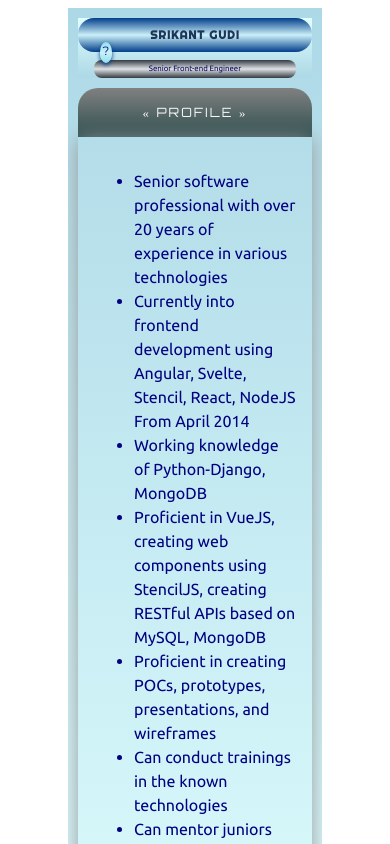
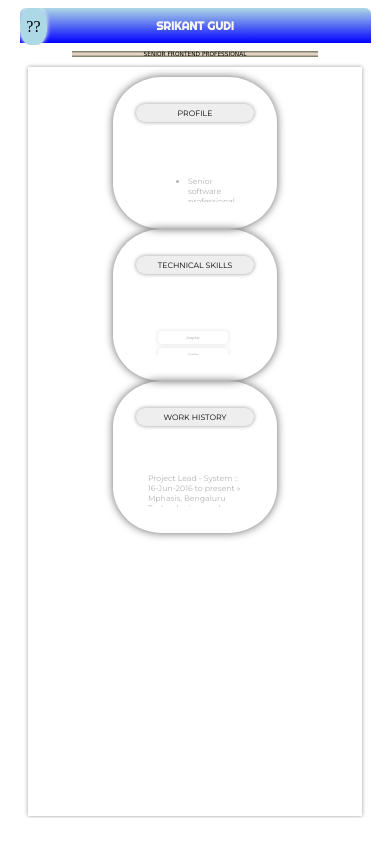
Before and after one commit to srikantgudi/srikantgudi.github.io, a Svelte app: page / in a window 390 px wide. Shown: the top 844 px of the page. Built offline with nearby package versions, Linux system fonts and the light colour scheme; a web font is replaced by a local one.

Commit message:
Update App.svelte

```diff
--- a/src/App.svelte
+++ b/src/App.svelte
@@ -1,285 +1,236 @@
 <script>
 	import { data } from './data/data.js'
-	const winResize = e => {
-		console.log('win-resize: e', e);
+</script>
+
+<style>
+	.container {
+		width: 90vw;
+		height: 96vh;
+		margin: 0 auto;
+		overflow: hidden;
 	}
-	let showInfo = false;
-</script>
-<style>
-	#app {
-		width: 60vw;
-		height: auto;
-		margin: 0 auto;
+	.pageheader {
+		background: linear-gradient(lightblue,blue);
+		border-radius: 1.5vw 1.5vw 0 0;
+		margin-bottom: 8px;
+	}
+	.pagetitle {
+		display: flex;
 		padding: 10px;
-		background: linear-gradient(lightblue,lightcyan,lightblue);
-		color: navy;
-		line-height: 1.2;
-		font-family: Montserrat;
+		flex-flow: row;
+		justify-content: center;
+		color: whitesmoke;
+		font-size: 3vw;
+		font-family:  Righteous;
+		text-transform: uppercase;
+		font-weight:600;
 	}
 	.info {
 		position: absolute;
-		top: 2em;
+		z-index: 999;
+		top: 1vh;
+		left: 5vw;
+		width: 2vw;
+		height: 2vh;
+		display: flex;
+		overflow: hidden;
+		flex-flow: column;
+		align-items: center;
+		padding: 10px;
+		box-shadow: 0 0 4px #fff;
+		background: linear-gradient(lightblue,lightblue);
+		transition: all 0.5s;
+		border-radius: 40%;
+	}
+	.info:hover {
+		width: fit-content;
+		height: fit-content;
+		line-height: 1.5;
+		top: 2vh;
+		left: 6vw;
+		cursor: pointer;
+	}
+	.infobtn {
+		display: block;
+		cursor: pointer;
+	}
+	.info:hover {
+		border-radius: 10%;
+	}
+	.info:hover > .infobtn {
+		display: none;
+	}
+	.infotext {
+		display: none;
+		font-size: 1.2vw;
+	}
+	.info:hover > .infotext {
+		display: block;
+		width: fit-content;
+		height: fit-content;
+	}
+	.positiontitle {
+		font-family: 'Comic Sans MS';
+		font-size: 1.5vw;
+		display: flex;
+		width: 70%;
+		margin: 0 auto;
+		margin-bottom: 10px;
+		justify-content: space-around;
+		background: linear-gradient(#6b705c,#ffe8d6,#6b705c);
+	}
+	.content {
+		padding: 10px;
+		display: flex;
+		flex-flow: column;
+		height: 90%;
+	}
+	.panel {
+		box-shadow: 0 0 8px #666666;
+		border-radius: 30%;
+		width: 50%;
+		height: 20%;
+		margin: 0 auto;
+		padding: 1%;
 		display: flex;
 		flex-flow: column;
 		align-items: center;
-		box-shadow: 0 2px 4px #023e8a;
-		padding: 4px;
-		border-radius: 50%;
-		transition: all 0.5s;
-		background: linear-gradient(#90e0ef,#caf0f8,#90e0ef);
-		color: navy;
-	}
-	.info.active {
-		box-shadow: 0 2px 14px #457b9d;
-		border-radius: 10%;
-	}
-	.infobtn {
-		cursor: pointer;
-		display: flex;
-		align-items: center;
 		justify-content: space-around;
-		width: 1em;
-		border-radius: 50%;
-	}
-	.infobtn.hide {
-		display: none;
-	}
-	.infoclose {
-		cursor: pointer;
-		border: none;
-		border-radius: 50%;
-		background-color: lightgrey;
-	}
-	.info-content {
-		display: none;
-	}
-	.info-content.active {
-		display: flex;
-		flex-flow: column;
-		gap: 10px;
-		transition: all 1s;
-		height: 15vh;
-	}
-	.grad-lite {
-		background: linear-gradient(lightcyan,lightblue);
-		color: navy;
-	}
-	.grad-dark {
-		background: linear-gradient(grey, darkslategrey);
-		color: whitesmoke!important;
-	}
-	.profile {
-		font-family: Montserrat;
-	}
-	.pagetitle {
-		height: 3em;
-		background: linear-gradient(#023e8a,#caf0f8,#023e8a);
-		color: whitesmoke;
-		border-radius: 1em;
-		text-align: center;
-		padding: 10px;
-	}
-	.name {
-		font-family: Righteous;
-		font-weight: 600;
-		font-size: 3vw;
-		letter-spacing: 1px;
-		text-transform: uppercase;
-		color: #1d3557;
-	}
-	@keyframes animPositionTitle {
-		from {color: beige;}
-		to {color: #03045e;}
-	}
-	.positiontitle {
-		font-size: 2vw;
-		font-family: Ubuntu;
-		font-weight: 600;
-		padding: 1vw 1vh;
-		margin: 1vh 4vw;
-		background: linear-gradient(#343a40,#dee2e6,#343a40);
-		color: #6d6875;
-		border-radius: 1em;
-		animation: animPositionTitle 5s ease-in-out infinite reverse;
-	}
-	.space-around {
-		display: flex;
-		justify-content: space-around;
-		align-items: center;
-	}
-	.sectiontitle {
-		display: flex;
-		flex-flow: column;
-		margin-top: 10px;
-		font-size: 1.8vw;
-		font-family: Orbitron;
-		letter-spacing: 2px;
-		color: navy;
-		padding: 2vh 2vw;
-		background-color: lightblue;
-		border-radius: 20px 20px 0 0;
-	}
-	.profile {
-		font-family: Ubuntu;
-		line-height: 1.5;
-		padding: 1em;
 		transition: all 1s;
 	}
-	.contact-item {
-		min-width: 30%;
+	.panel-header {
+		box-shadow: 0 0 4px #999;
+		padding: 4px;
+		width: 70%;
 		text-align: center;
+		transition: all 1s;
+		border-radius: 10px;
+		background-color: #eeeeee;
+		font-size: 2vw;
 	}
-	.box {
-		box-shadow: 0 2px 20px #999999;
-		border-radius: 0 0 10px 10px
+	.panel:hover {
+		border-radius: 10px 10px 0 0;
+		width: 70%;
+		height: 50%;
+		box-shadow: 0 4px 12px #009;
+		background: linear-gradient(#0096c7,#caf0f8,#0096c7);
 	}
-	.list {
-		padding: 10px 20px;
+	.panel-content {
+		width: 60%;
+		opacity: 0.3;
+		height: 4vh;
+		overflow: hidden;
+		transition: all 1s;
 	}
-	.edu {
-		font-size: 12px;
+	.panel:hover > .panel-header {
+		width: 90%;
+		font-size: 1.5vw;
+		margin: 0 auto;
+		background: linear-gradient(#457b9d,#a8dadc,#457b9d);
+		border-radius: 10px 10px 4px 4px;
+		padding: 2%;
 	}
-	.edu:nth-child(n+1):before {
-		content: '\bb\20';
+	.panel:hover > .panel-content {
+		width: 80%;
+		height: 30vh;
+		overflow-y: auto;
+		opacity: 1;
+		font-size: 100%;
 	}
 	.skills {
 		display: grid;
-		grid-template-columns: 1fr 1fr 1fr 1fr;
-		font-family: Roboto;
-		font-size: 14px;
+		grid-template-columns: 1fr 1fr 1fr;
 		padding: 10px;
 	}
 	.skill {
 		transition: all 1s;
-		min-width: 22%;
+		width: auto;
 		box-shadow: 0 0 4px #999;
 		text-align: center;
 		padding: 4px;
 		margin: 0 4px 4px 0;
-		font-family: Ubuntu;
-		font-size: 18px;
+		font-family: Helvetica;
+		font-size: 1vw;
 		border-radius: 4px;
 	}
-	.exp {
-		display: flex;
-		flex-flow: column;
-		padding: 10px;
+	@media screen and (min-width: 721px) {
+		.skills {
+			grid-template-columns: 1fr 1fr;
 		}
-	.expdetail {
-		padding: 10px;
-		text-align: left;
-		margin-left: 5vw;
-    	font-family: Ubuntu;
+		.skill {
+			font-size: 1.5vw;
 		}
-	.expdetail > .details {
-		display: flex;
-		justify-content: flex-start;
-		text-align: left;
-		width: 45vw;
+		.panel-content {
+			font-size: 3vw;
 		}
-	.jobtitle {
-		font-family: Montserrat;
-		font-size: 1.5vw;
-		background-color: darkslategrey;
-		padding: 4px 10px;
-		color: whitesmoke;
-		border-radius: 10px 10px 0 0;
 	}
 	@media screen and (max-width: 720px) {
-		.info {
-			top: 5vh;
-			margin-left: 1em;
-			padding: 2px 0 4px;
-			font-size: 12px;
-			height: auto;
-		}
-		.pagetitle {
-			height: auto;
-			padding: 10px;
-		}
-		.sectiontitle {
-			font-size: 80%;
-		}
-		.edu-list, .list {
-			width: 100%;
-			font-size: 8px;
-			font-family: sans-serif;
-			padding: 0;
-		}
-		.positiontitle {
-			font-weight: 400;
-			padding: 4px;
-		}
 		.skills {
 			grid-template-columns: 1fr 1fr;
-			line-height: 1.1;
 		}
-		.skill, .edu {
-			font-size: 10px;
+		.skill {
+			font-size: 2vw;
+		}
+		.panel-content {
+			font-size: 2vw;
+		}
+	}
+	@media screen and (max-width: 420px) {
+		.skills {
+			grid-template-columns: 1fr;
+		}
+		.skill {
+			font-size: 1vw;
 		}
 	}
 </style>
-<div id="app" class="grad-app">
-	<div class="topnav grad-lite">
-		<div class="pagetitle">
-			<div class="name">
-				Srikant Gudi
+
+<div class="container">
+	<div class="pageheader">
+		<div class="pagetitle">Srikant Gudi</div>
+		<div class="info">
+			<div class="infobtn">
+				??
 			</div>
-			<div class="info" class:active={showInfo} on:click={() => {showInfo = true}}>
-				<div class="infobtn" class:hide={showInfo} >&quest;</div>
-				<div class="info-content" class:active={showInfo}>
-					<div class="contact-item">
-						Bengaluru, India
-						<button class="infoclose" on:click|stopPropagation={() => {showInfo=false}}>&times;</button>
-					</div>
-					<div class="contact-item">
+			<div class="infotext">
+				<div>
 					srikantgudi@gmail.com
 				</div>
-					<div class="contact-item">
+				<div>
 					+91 829 665 6336
-					</div>
-					<div class="edu-list">
-						<div class="edu">Master in Computer Management</div>
-						<div class="edu">Bachelor of Commerce</div>
 				</div>
 			</div>
 		</div>
 	</div>
-
-		<div class="positiontitle space-around">
-			Senior Front-end Engineer
+	<div class="positiontitle">
+		SENIOR FRONTEND PROFESSIONAL
+	</div>
+	<div class="content">
+		<div class="panel">
+			<div class="panel-header">
+				PROFILE
+			</div>
+			<div class="panel-content">
+				<ul><li>Senior software professional with over 20 years of experience in various technologies</li><li>Currently into frontend development using Angular, Svelte, Stencil, React, NodeJS From April 2014</li><li>Working knowledge of Python-Django, MongoDB</li><li>Proficient in VueJS, creating web components using StencilJS, creating RESTful APIs based on MySQL, MongoDB</li><li>Proficient in creating POCs, prototypes, presentations, and wireframes</li><li>Can conduct trainings in the known technologies</li><li>Can mentor juniors and freshers</li><li>Interested in frontend architechture, providing solutions as independent developer</li></ul>
 			</div>
 		</div>
-	<div>
-		<div class="sectiontitle grad-dark space-around">
-			&laquo; PROFILE &raquo;
+		<div class="panel">
+			<div class="panel-header">
+				TECHNICAL SKILLS
 			</div>
-		<div class="box profile">
-			<ul>
-				{#each data.profile as text}
-				<li>{text}</li>
-				{/each}
-			</ul>
-		</div>
-	</div>
-	<div>
-		<div class="sectiontitle grad-dark space-around">
-			&laquo; TECHNICAL SKILLS &raquo;
-		</div>
-		<div class="box list">
+			<div class="panel-content">
 				<div class="skills">
-				{#each data.skills as text}
-				<div class="skill">{text}</div>
+					{#each data.skills as skill}
+					<div class="skill">{skill}</div>
 					{/each}
 				</div>
 			</div>
 		</div>
-
-	<div>
-		<div class="sectiontitle grad-dark space-around">
-			&laquo; WORK EXPERIENCE &raquo;
+		<div class="panel">
+			<div class="panel-header">
+				WORK HISTORY
 			</div>
-		<div class="box list">
+			<div class="panel-content">
 				{#each data.exp as item}
 					<div class="exp box">
 						<div class="jobtitle">
@@ -308,3 +259,4 @@
 			</div>
 		</div>
 	</div>
+</div>
```
Lines whose indentation alone changed are shown as unchanged.
